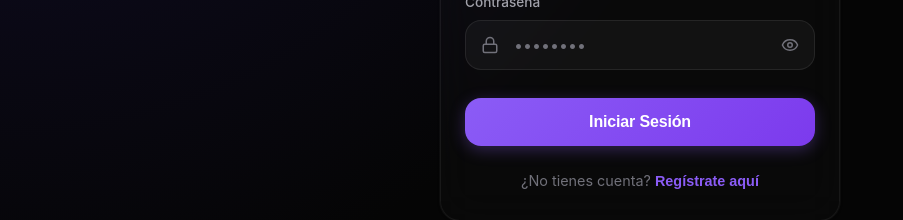
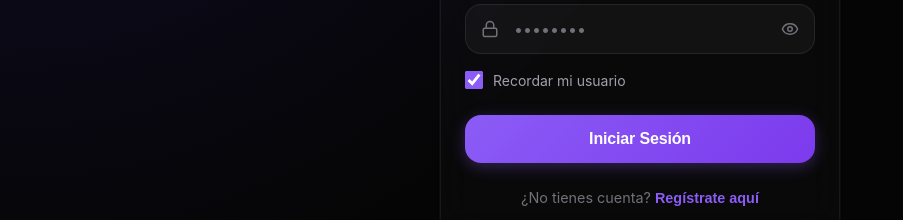
Before and after one commit to Sebastin-471/Boxes, a React (Vite) app: page / in a window 1280 px wide. Shown: the part 435-655 px from the top of the page, without its empty margins (0-903 px from the left). Built offline with nearby package versions, Linux system fonts and the light colour scheme; no server answers; the database is empty.

Commit message:
feat: add 'Remember Me' toggle and auto-fill login credentials

```diff
--- a/src/features/auth/AuthPage.jsx
+++ b/src/features/auth/AuthPage.jsx
@@ -12,12 +12,33 @@ export default function AuthPage() {
   const toast = useToast();
 
   const [isLogin, setIsLogin] = useState(true);
-  const [email, setEmail] = useState('');
-  const [password, setPassword] = useState('');
+  const [rememberMe, setRememberMe] = useState(() => {
+    const saved = localStorage.getItem('boxmanager_remember_me');
+    return saved !== null ? JSON.parse(saved) : true;
+  });
+  const [email, setEmail] = useState(() => {
+    const saved = localStorage.getItem('boxmanager_remember_me');
+    const shouldRemember = saved !== null ? JSON.parse(saved) : true;
+    return shouldRemember ? (localStorage.getItem('boxmanager_remembered_email') || '') : '';
+  });
+  const [password, setPassword] = useState(() => {
+    const saved = localStorage.getItem('boxmanager_remember_me');
+    const shouldRemember = saved !== null ? JSON.parse(saved) : true;
+    return shouldRemember ? (localStorage.getItem('boxmanager_remembered_password') || '') : '';
+  });
   const [displayName, setDisplayName] = useState('');
   const [showPassword, setShowPassword] = useState(false);
   const [loading, setLoading] = useState(false);
   const [errorMsg, setErrorMsg] = useState('');
+
+  const handleRememberMeChange = (checked) => {
+    setRememberMe(checked);
+    localStorage.setItem('boxmanager_remember_me', JSON.stringify(checked));
+    if (!checked) {
+      localStorage.removeItem('boxmanager_remembered_email');
+      localStorage.removeItem('boxmanager_remembered_password');
+    }
+  };
 
   const validateEmail = (val) => {
     return /^[^\s@]+@[^\s@]+\.[^\s@]+$/.test(val);
@@ -58,10 +79,30 @@ export default function AuthPage() {
         await signIn(email, password);
         haptics.success();
         toast.success('Sesión iniciada con éxito');
+
+        if (rememberMe) {
+          localStorage.setItem('boxmanager_remember_me', 'true');
+          localStorage.setItem('boxmanager_remembered_email', email);
+          localStorage.setItem('boxmanager_remembered_password', password);
+        } else {
+          localStorage.setItem('boxmanager_remember_me', 'false');
+          localStorage.removeItem('boxmanager_remembered_email');
+          localStorage.removeItem('boxmanager_remembered_password');
+        }
       } else {
         await signUp(email, password, displayName.trim());
         haptics.success();
         toast.success('Registro completado. ¡Bienvenido!');
+
+        if (rememberMe) {
+          localStorage.setItem('boxmanager_remember_me', 'true');
+          localStorage.setItem('boxmanager_remembered_email', email);
+          localStorage.setItem('boxmanager_remembered_password', password);
+        } else {
+          localStorage.setItem('boxmanager_remember_me', 'false');
+          localStorage.removeItem('boxmanager_remembered_email');
+          localStorage.removeItem('boxmanager_remembered_password');
+        }
       }
     } catch (err) {
       haptics.error();
@@ -231,6 +272,34 @@ export default function AuthPage() {
               </div>
             </div>
 
+            <div style={{ display: 'flex', alignItems: 'center', margin: '-4px 0 -4px 0' }}>
+              <label style={{
+                display: 'flex',
+                alignItems: 'center',
+                gap: '10px',
+                cursor: 'pointer',
+                fontSize: '0.875rem',
+                color: 'var(--text-secondary)',
+                userSelect: 'none'
+              }}>
+                <input
+                  type="checkbox"
+                  checked={rememberMe}
+                  onChange={(e) => handleRememberMeChange(e.target.checked)}
+                  style={{
+                    width: '18px',
+                    height: '18px',
+                    accentColor: 'var(--accent-primary)',
+                    cursor: 'pointer',
+                    borderRadius: '4px',
+                    border: '1px solid rgba(255,255,255,0.15)',
+                    backgroundColor: 'rgba(0,0,0,0.3)',
+                  }}
+                />
+                <span>Recordar mi usuario</span>
+              </label>
+            </div>
+
             <Button
               type="submit"
               variant={isLogin ? 'primary' : 'success'}
```
